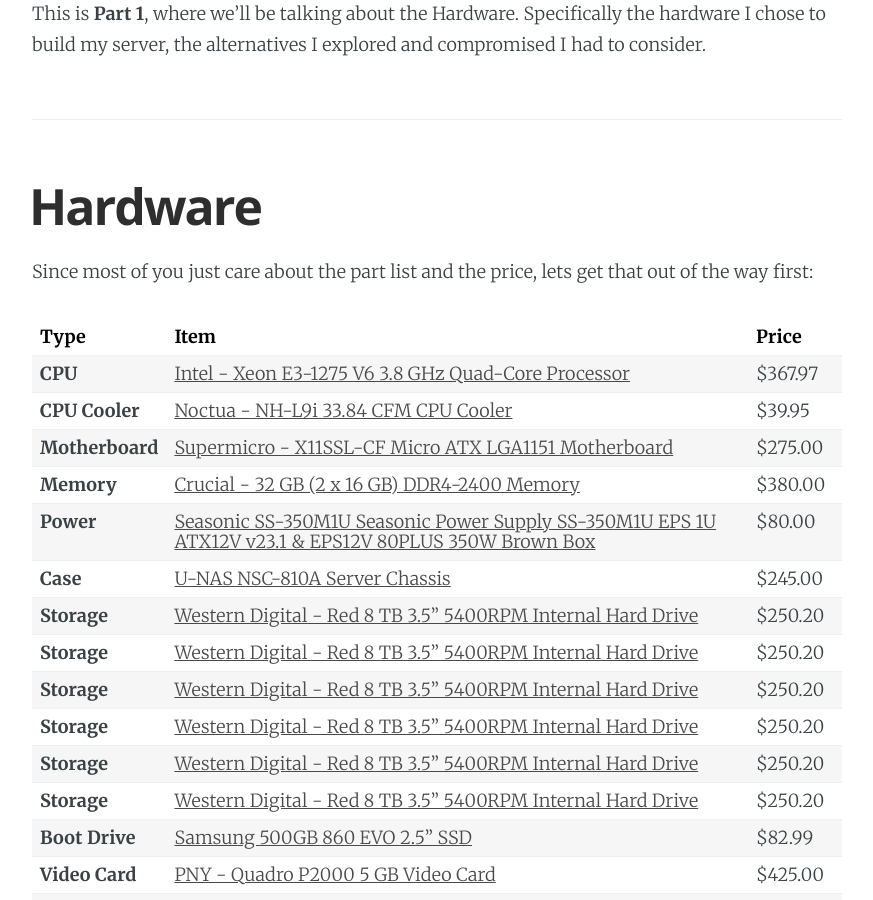
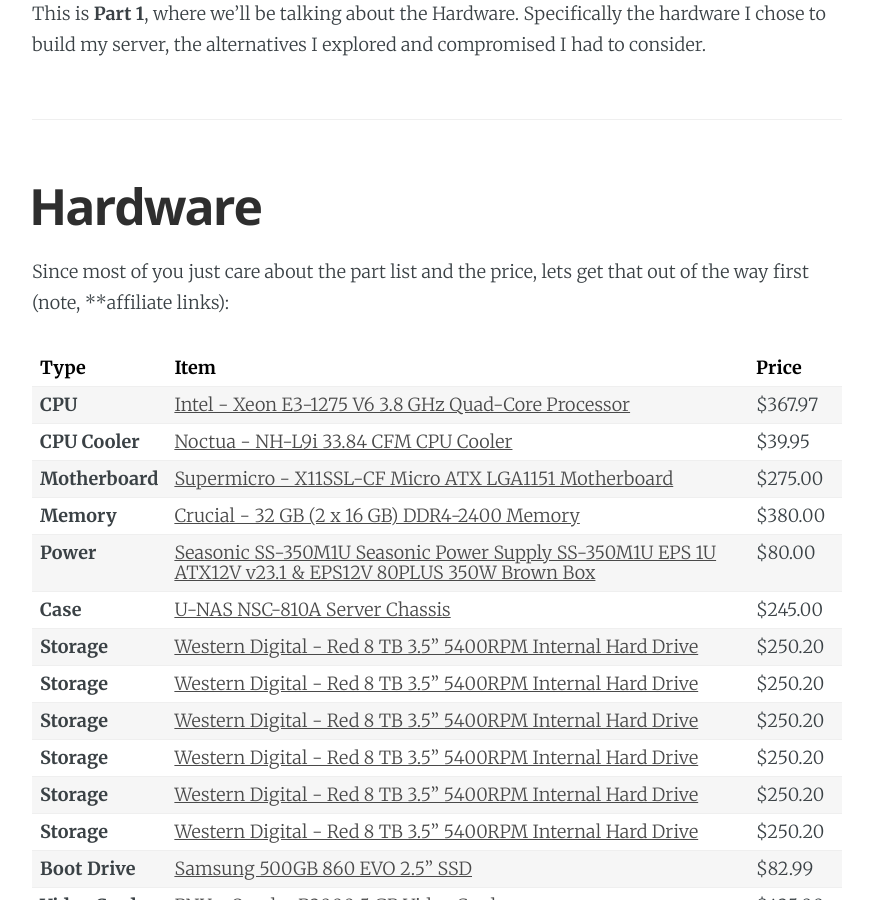
Before and after one commit to AnalogJ/thesparktree-blog, a Jekyll site: the page built from _posts/2019-01-06-utlimate-media-server-build-hardware.md, in a window 1280 px wide and 900 px high, scrolled down 1169 px. Shown: the whole window, without its empty margins (203-1076 px from the left). Built offline with Jekyll 4.4.1, drawn with Linux system fonts in a browser that asks for light colours; nearby versions of some CDN libraries; comment, search, counter and statistics services are not loaded.

Commit message:
affiliate links.

```diff
--- a/_posts/2019-01-06-utlimate-media-server-build-hardware.md
+++ b/_posts/2019-01-06-utlimate-media-server-build-hardware.md
@@ -36,7 +36,7 @@
 
 # Hardware
 
-Since most of you just care about the part list and the price, lets get that out of the way first:
+Since most of you just care about the part list and the price, lets get that out of the way first (note, **affiliate links):
 
 Type|Item|Price
 :----|:----|:----
```
